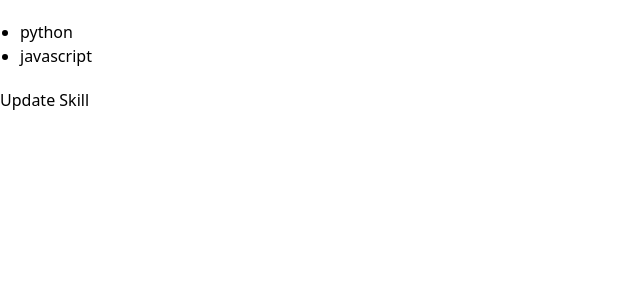
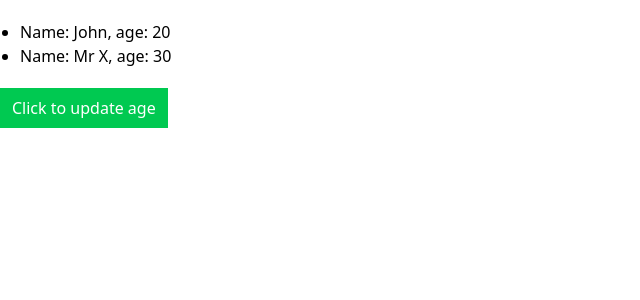
Before and after one commit to tn592/phimart-client, a React (Vite) app: page / in a window 1280 px wide. Shown: the top 300 px of the page, without its empty margins (0-640 px from the left). Built offline with nearby package versions, Linux system fonts and the light colour scheme.

Commit message:
29.4 done

```diff
--- a/src/App.jsx
+++ b/src/App.jsx
@@ -1,9 +1,9 @@
 // import "./App.css";
-import Skills from "./components/Skills";
+import Employee from "./components/Employee";
 function App() {
   return (
     <>
-      <Skills />
+      <Employee />
     </>
   );
 }
--- /dev/null
+++ b/src/components/Employee.jsx
@@ -0,0 +1,41 @@
+import { useState } from "react";
+
+const Employee = () => {
+	const employeeArr = [
+		{
+			name: "John",
+			age: 20,
+		},
+		{
+			name: "Mr X",
+			age: 30,
+		},
+	];
+	const [employee, setEmployee] = useState(employeeArr);
+	const handleClick = () => {
+		setEmployee(
+			employee.map((emp) =>
+				emp.name === "John" ? { ...emp, age: 40 } : emp,
+			),
+		);
+	};
+	return (
+		<div>
+			<ul className="list-disc m-5">
+				{employee.map((emp, index) => (
+					<li key={index}>
+						Name: {emp.name}, age: {emp.age}
+					</li>
+				))}
+			</ul>
+			<button
+				onClick={handleClick}
+				className="px-3 py-2 bg-green-500 text-white"
+			>
+				Click to update age
+			</button>
+		</div>
+	);
+};
+
+export default Employee;
```
